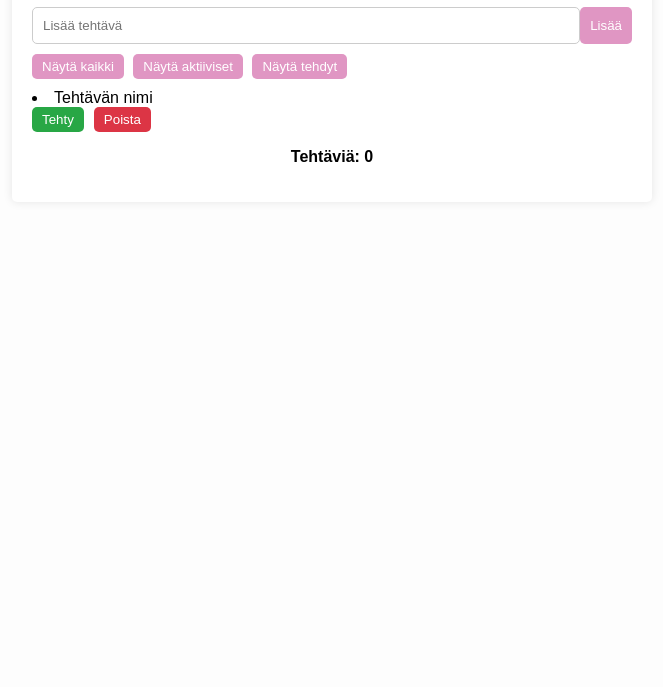
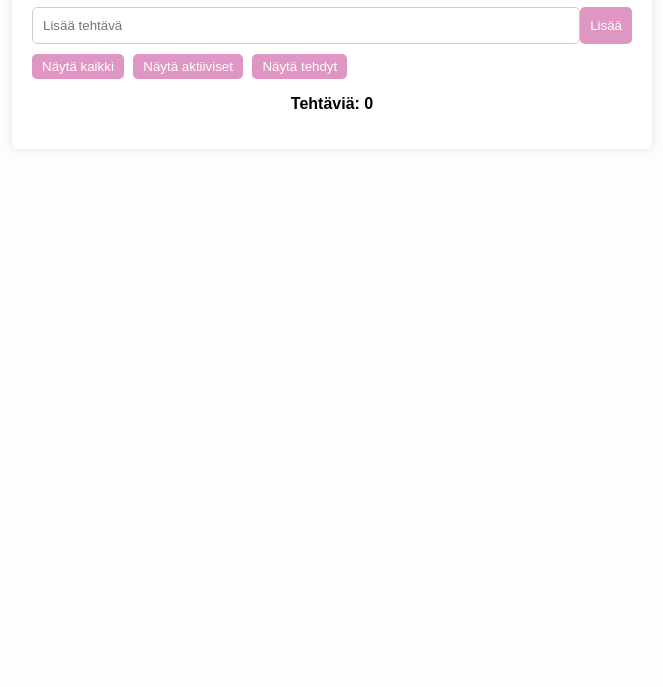
Before and after one commit to susannavartiainen/projekti1, a plain HTML site: page index.html in a window 1280 px wide. Shown: the part 113-800 px from the top of the page, without its empty margins (308-971 px from the left). Drawn offline with Linux system fonts and the light colour scheme.

Commit message:
ei sittenkään

```diff
--- a/index.html
+++ b/index.html
@@ -26,14 +26,6 @@
             <button id="show-completed">Näytä tehdyt</button>
         </div>
 
-        <!-- Muutettu -->
-        <li>
-            <span>Tehtävän nimi</span>
-            <div class="buttons-container">
-                <button class="complete-btn">Tehty</button>
-                <button class="delete-btn">Poista</button>
-            </div>
-        </li>
 
 
         <!-- TODO-lista -->
```
